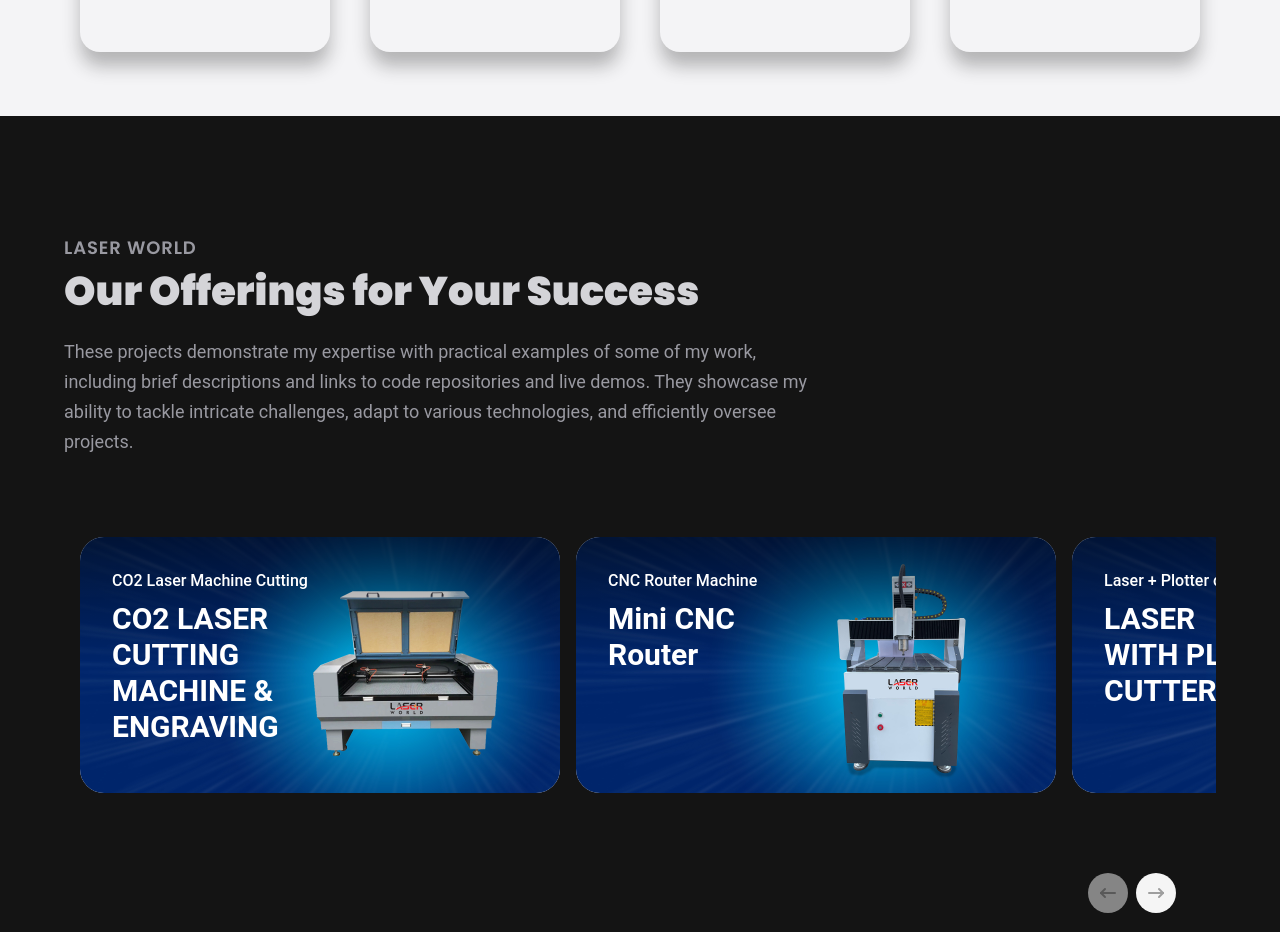
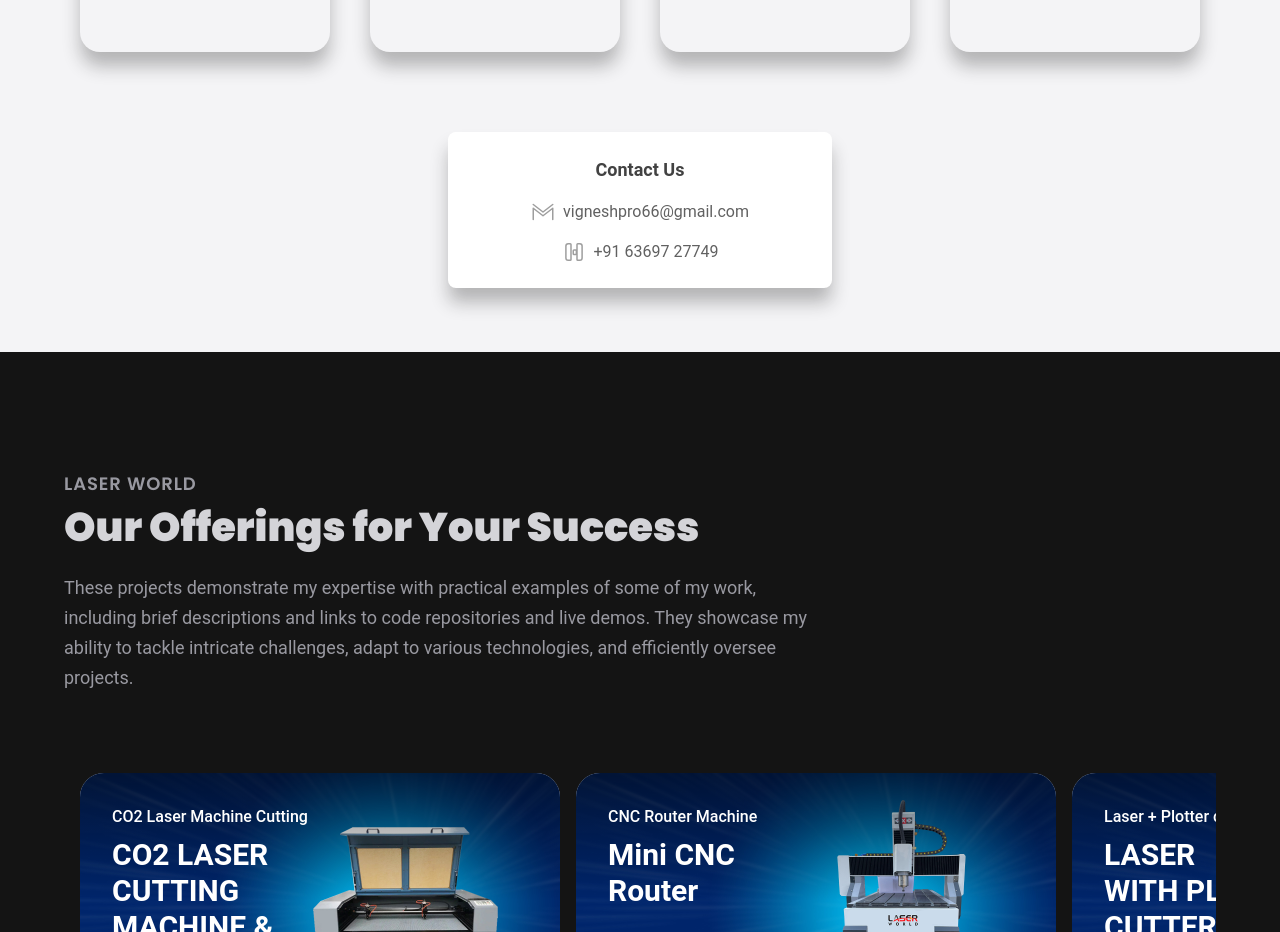
Before and after one commit to Bharath-007/laserworld, a React (Vite) app: page / in a window 1280 px wide. Shown: the part 2060-2992 px from the top of the page. Built offline with nearby package versions, Linux system fonts and the light colour scheme.

Commit message:
contact form

```diff
--- a/src/components/About.jsx
+++ b/src/components/About.jsx
@@ -33,6 +33,48 @@
   );
 };
 
+const ContactCard = () => {
+  return (
+    <motion.div variants={fadeIn("right", "spring", 0.5 * 4, 0.75)} className="flex flex-col items-center justify-center gap-4 p-6 bg-white rounded-lg rounded-[20px] shadow-card max-w-sm mx-auto mt-20">
+      <h2 className="text-lg font-semibold text-gray-800">Contact Us</h2>
+      <div className="flex items-center gap-2">
+        <svg
+          xmlns="http://www.w3.org/2000/svg"
+          fill="none"
+          viewBox="0 0 24 24"
+          strokeWidth="1.5"
+          stroke="currentColor"
+          className="w-6 h-6 text-gray-500"
+        >
+          <path
+            strokeLinecap="round"
+            strokeLinejoin="round"
+            d="M21.75 4.5l-9.75 7.5-9.75-7.5m19.5 15v-11.25l-9.75 7.5-9.75-7.5v11.25"
+          />
+        </svg>
+        <span className="text-gray-700">vigneshpro66@gmail.com</span>
+      </div>
+      <div className="flex items-center gap-2">
+        <svg
+          xmlns="http://www.w3.org/2000/svg"
+          fill="none"
+          viewBox="0 0 24 24"
+          strokeWidth="1.5"
+          stroke="currentColor"
+          className="w-6 h-6 text-gray-500"
+        >
+          <path
+            strokeLinecap="round"
+            strokeLinejoin="round"
+            d="M15.75 3.75h2.1a2.25 2.25 0 0 1 2.25 2.25v12a2.25 2.25 0 0 1-2.25 2.25h-2.1a.75.75 0 0 1-.75-.75v-15a.75.75 0 0 1 .75-.75zm-7.5 0h-2.1a2.25 2.25 0 0 0-2.25 2.25v12a2.25 2.25 0 0 0 2.25 2.25h2.1a.75.75 0 0 0 .75-.75v-15a.75.75 0 0 0-.75-.75zm5.4 6.225h-1.65a.75.75 0 0 0-.75.75v3a.75.75 0 0 0 .75.75h1.65a.75.75 0 0 0 .75-.75v-3a.75.75 0 0 0-.75-.75z"
+          />
+        </svg>
+        <span className="text-gray-700">+91 63697 27749</span>
+      </div>
+    </motion.div>
+  );
+};
+
 const About = () => {
   return (
     <div className="-mt-[6rem]">
@@ -59,6 +101,7 @@
           <ServiceCard key={service.title} index={index} {...service} />
         ))}
       </div>
+      <ContactCard />
     </div>
   );
 };
```
Also changed, not shown: 10 other files (tests, documents, lock files or other folders).
